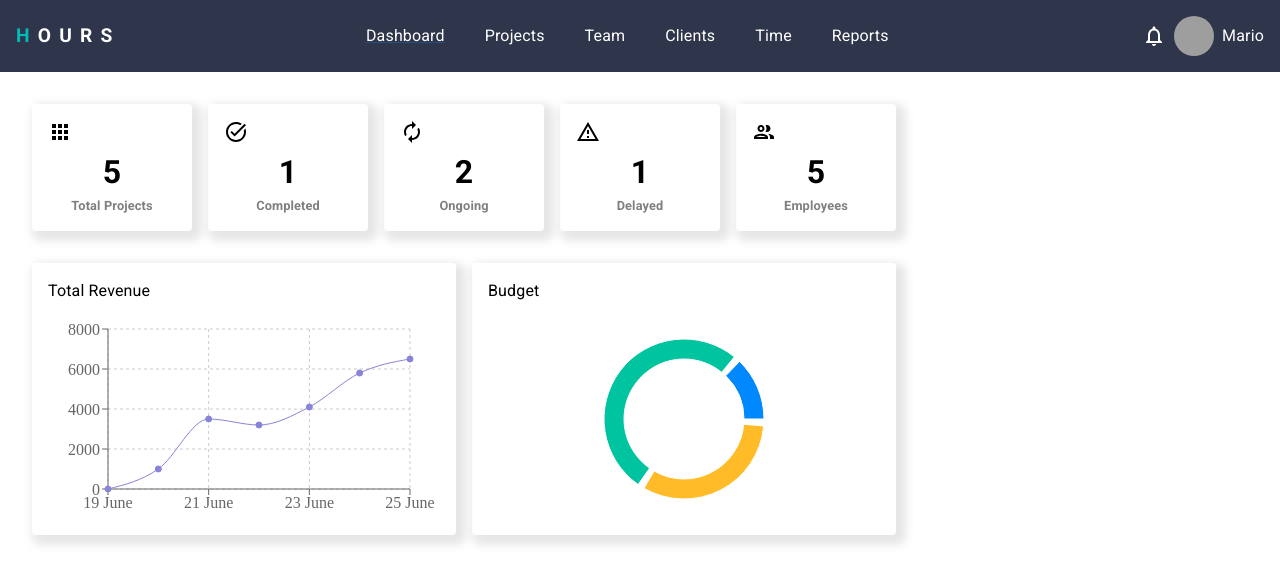
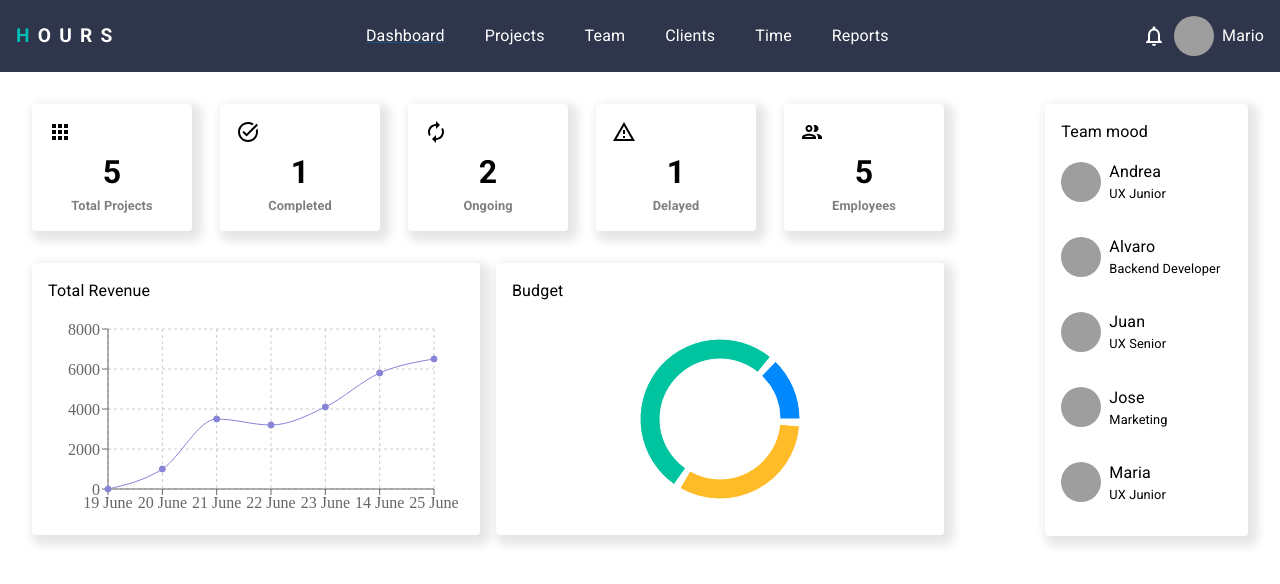
Before and after one commit to tuhindas30/project-manager-dashboard, a React (Vite) app: page / in a window 1280 px wide. Shown: the top 584 px of the page. Built offline with nearby package versions, Linux system fonts and the light colour scheme; grey boxes are pictures that could not be loaded.

Commit message:
Add team mood widget

```diff
--- a/src/App.tsx
+++ b/src/App.tsx
@@ -1,6 +1,6 @@
 import "./App.css";
 import Navbar from "./components/Navbar";
-import { Box, Grid2, styled, Typography } from "@mui/material";
+import { Avatar, Box, Grid2, styled, Typography } from "@mui/material";
 import AppsOutlinedIcon from "@mui/icons-material/AppsOutlined";
 import GroupOutlinedIcon from "@mui/icons-material/GroupOutlined";
 import ReportProblemOutlinedIcon from "@mui/icons-material/ReportProblemOutlined";
@@ -8,6 +8,7 @@ import AutorenewOutlinedIcon from "@mui/icons-material/AutorenewOutlined";
 import TaskAltOutlinedIcon from "@mui/icons-material/TaskAltOutlined";
 import RevenueChart from "./components/RevenueChart";
 import BudgetChart from "./components/BudgetChart";
+import employeeData from "./data/employees.json";
 
 const headerCardData = [
   {
@@ -58,6 +59,9 @@ const StyledCard = styled(Grid2)(() => ({
     fontWeight: "bold",
     color: "rgba(0,0,0,0.5)",
   },
+  "& .employeeItem": {
+    paddingBlock: "1rem",
+  },
 }));
 
 function App() {
@@ -65,9 +69,12 @@ function App() {
     <>
       <Navbar />
       <Box style={{ padding: "2rem" }}>
-        <Grid2 size={9} container>
-          <Grid2>
-            <Grid2 gap={2} marginBottom={"2rem"} container>
+        <Grid2 size={12} justifyContent={"space-between"} container>
+          <Grid2 size={9}>
+            <Grid2
+              justifyContent={"space-between"}
+              marginBottom={"2rem"}
+              container>
               {headerCardData.map((item) => {
                 const Icon = item.icon;
                 return (
@@ -86,7 +93,25 @@ function App() {
               <BudgetChart />
             </Grid2>
           </Grid2>
-          <Grid2></Grid2>
+          <Grid2 size={2}>
+            <StyledCard>
+              <Typography>Team mood</Typography>
+              {employeeData.map((employee) => (
+                <Grid2
+                  key={employee.id}
+                  className="employeeItem"
+                  alignItems={"center"}
+                  gap={1}
+                  container>
+                  <Avatar alt="Mario" src="/static/images/avatar/1.jpg" />
+                  <Grid2 alignItems={"center"}>
+                    <Typography>{employee.name}</Typography>
+                    <Typography fontSize={"0.8rem"}>{employee.role}</Typography>
+                  </Grid2>
+                </Grid2>
+              ))}
+            </StyledCard>
+          </Grid2>
         </Grid2>
       </Box>
     </>
```
